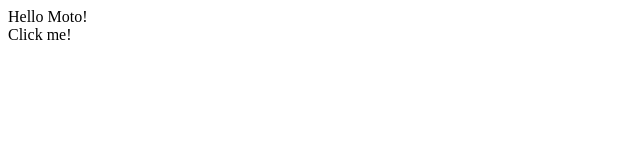
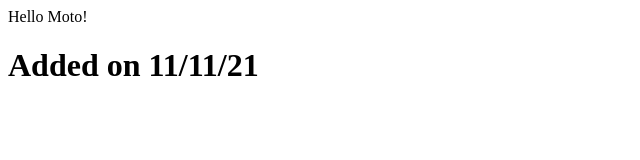
Before and after one commit to Erdemoz1980/erdem-first, a plain HTML site: page index.html in a window 1280 px wide. Shown: the whole page, without its empty margins (0-640 px from the left). Drawn offline with Linux system fonts and the light colour scheme.

Commit message:
modified index.html and added date

```diff
--- a/index.html
+++ b/index.html
@@ -1,2 +1,3 @@
 <div>Hello Moto!</div>
-<a>Click me!</a>
+
+<h1>Added on 11/11/21</h1>
```
